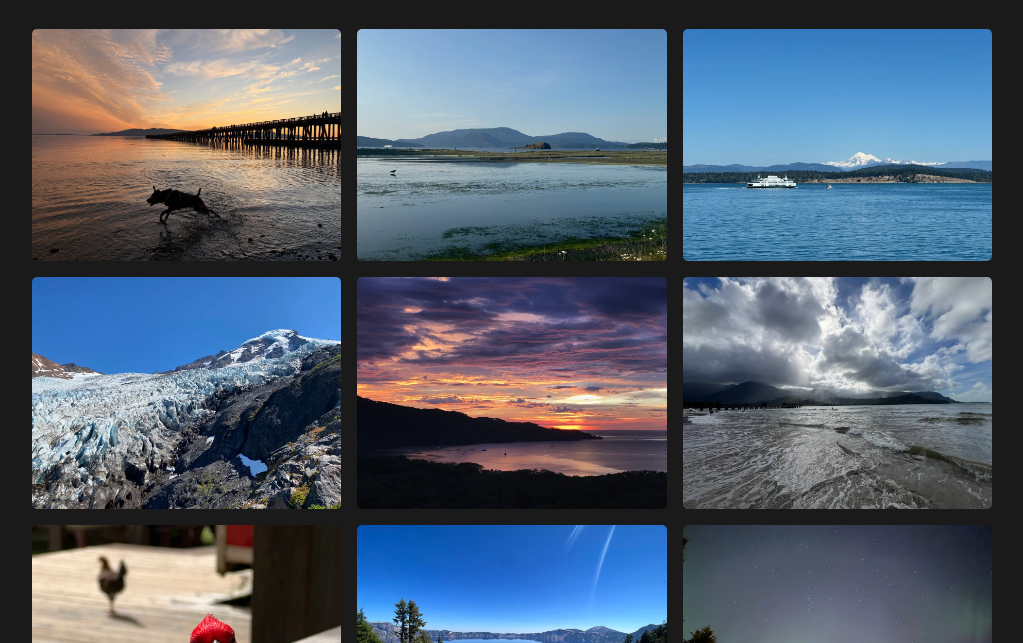
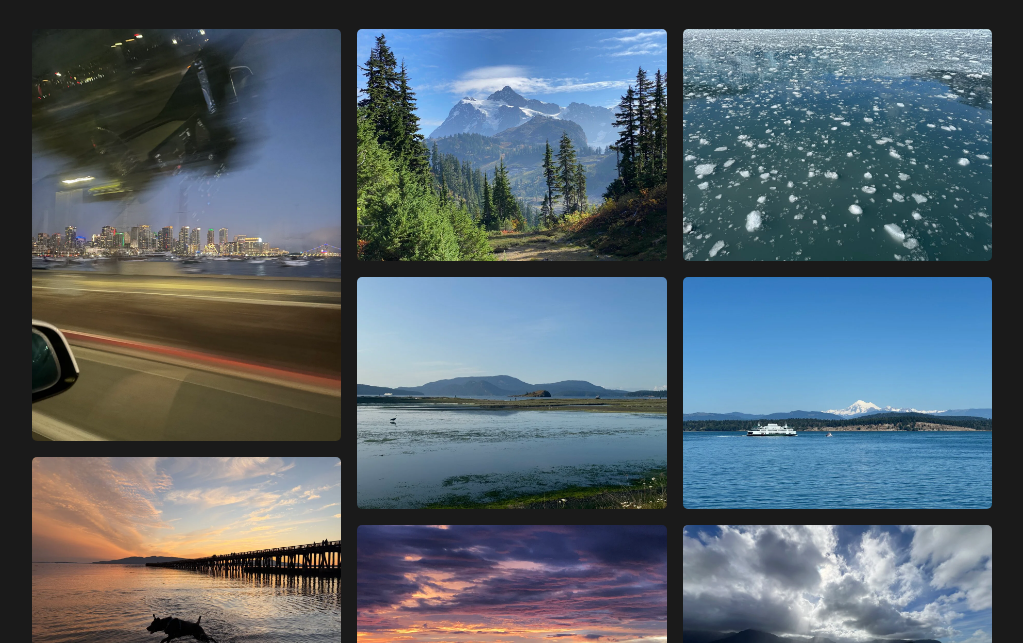
Before and after one commit to JonathanWThom/jonathanthom, a website: page photos/index.html in a window 1280 px wide. Shown: the part 157-800 px from the top of the page, without its empty margins (128-1151 px from the left). Drawn offline with Linux system fonts and the light colour scheme.

Commit message:
Add photo: Downtown San Diego from the passenger seat of our ride share.

```diff
--- a/photos/index.html
+++ b/photos/index.html
@@ -28,6 +28,10 @@
                 <a href="/" class="home-link">Home</a>
             </nav>
             <div class="photos" data-photos-container>
+                <picture data-slug="downtown-san-diego-from-the-passenger-seat-of-our-ride-share">
+                    <source srcset="/photos/optimized/IMG_3459.webp" type="image/webp">
+                    <img src="/photos/optimized/IMG_3459.jpg" alt="Downtown San Diego from the passenger seat of our ride share." tabindex="0" title="Downtown San Diego from the passenger seat of our ride share." loading="lazy" decoding="async">
+                </picture>
                 <picture data-slug="oscar-jumping-little-squalicum-pier-bellingham">
                     <source srcset="/photos/optimized/IMG_0931.webp" type="image/webp">
                     <img src="/photos/optimized/IMG_0931.jpg" alt="Oscar jumping through the water in front of Little Squalicum Pier in Bellingham, WA, as the sun sets." tabindex="0" title="Oscar jumping through the water in front of Little Squalicum Pier in Bellingham, WA, as the sun sets." decoding="async">
```
Also changed, not shown: photos/optimized/IMG_3459.jpg (added), photos/optimized/IMG_3459.webp (added), 2 other files.
